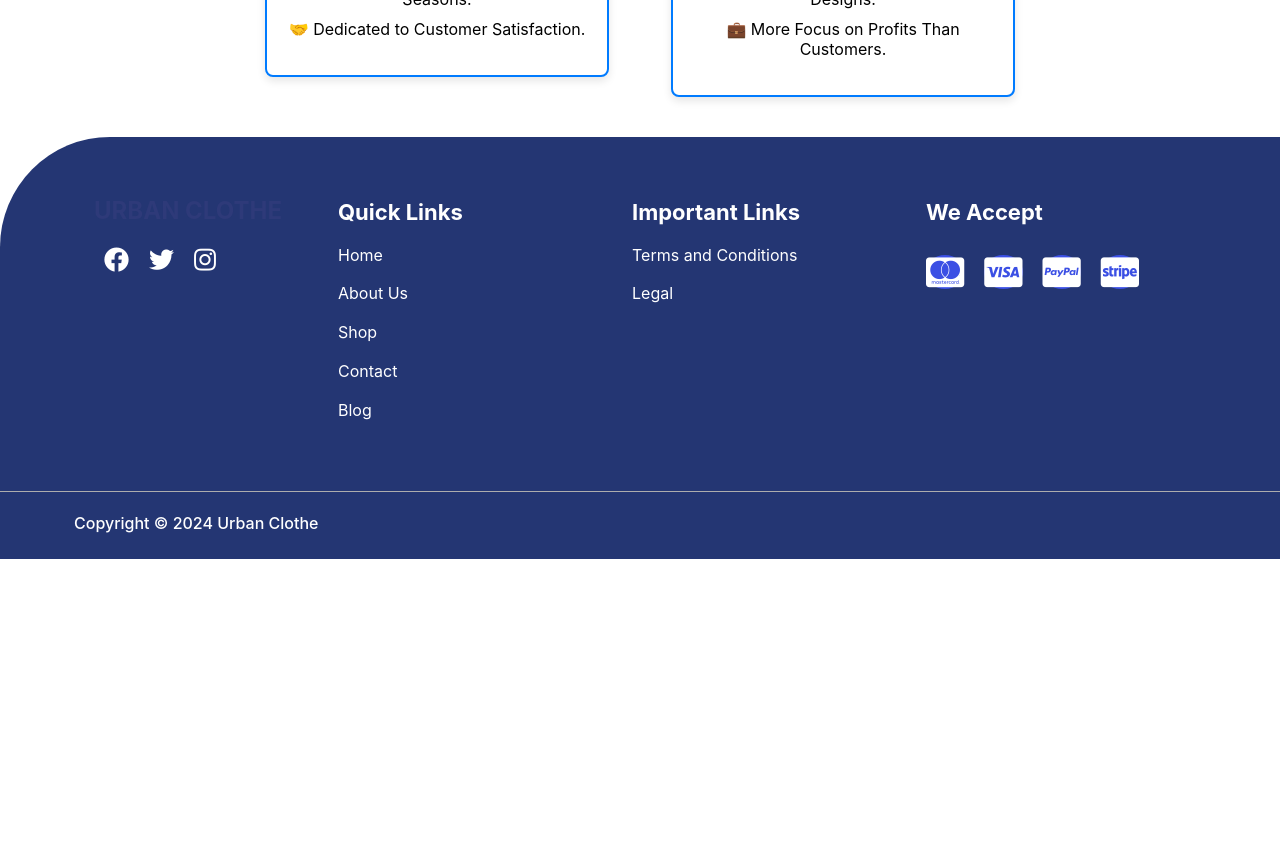
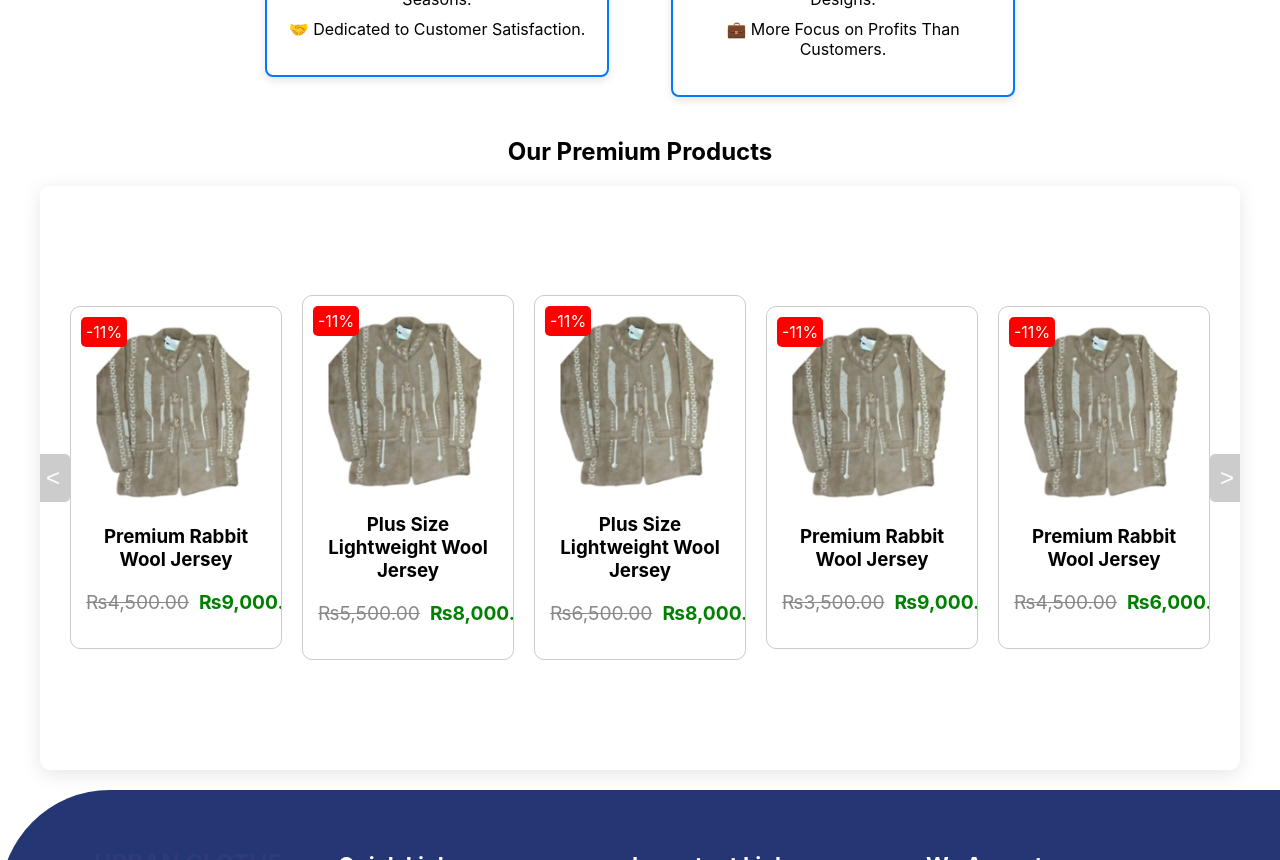
Before and after one commit to MuhammadMoazam/FYP-V1, a React (Create React App) app: page / in a window 1280 px wide. Shown: the part 1940-2800 px from the top of the page. Before the commit the page ends 2499 px from the top, so only its background shows below. Built offline with nearby package versions, Linux system fonts and the light colour scheme.

Commit message:
Products

```diff
--- /dev/null
+++ b/src/components/Products/Products.css
@@ -0,0 +1,90 @@
+.products-container {
+    text-align: center;
+    margin: 20px;
+  }
+
+  .slider {
+    display: flex;
+    align-items: center;
+    justify-content: center;
+  }
+
+  .slider-button {
+    background-color: #ccc;
+    border: none;
+    padding: 10px;
+    cursor: pointer;
+    font-size: 24px;
+    border-radius: 5px;
+    transition: background-color 0.3s;
+  }
+
+  .slider-button:hover {
+    background-color: #aaa;
+  }
+
+  .products-grid {
+    display: flex;
+    justify-content: center;
+    align-items: center;
+    gap: 20px;
+  }
+
+  .product-card {
+    border: 1px solid #ccc;
+    border-radius: 10px;
+    padding: 15px;
+    position: relative;
+    overflow: hidden;
+    transition: transform 0.2s;
+    width: 180px; /* Fixed width for the card */
+  }
+
+  .product-card:hover {
+    transform: scale(1.05);
+  }
+
+  .discount {
+    position: absolute;
+    top: 10px;
+    left: 10px;
+    background-color: red;
+    color: white;
+    padding: 5px;
+    border-radius: 5px;
+  }
+
+  img {
+    width: 100%;
+    height: auto;
+    border-radius: 10px;
+  }
+
+  .price {
+    font-size: 1.2em;
+    margin-top: 10px;
+  }
+
+  .original-price {
+    text-decoration: line-through;
+    color: #888;
+    margin-right: 10px;
+  }
+
+  .discounted-price {
+    color: green;
+    font-weight: bold;
+  }
+
+  /* Media Queries */
+  @media (max-width: 768px) {
+    .product-card {
+      width: 150px; /* Adjust width for smaller screens */
+    }
+  }
+
+  @media (max-width: 480px) {
+    .product-card {
+      width: 120px; /* Adjust width for extra small screens */
+    }
+  }
--- /dev/null
+++ b/src/components/Products/Products.jsx
@@ -0,0 +1,112 @@
+import React, { useState } from 'react';
+import './Products.css';
+import image1 from 'Assets/Products/Premium-Rabbit-Wool-Jersy.png';
+
+const products = [
+  {
+    id: 1,
+    name: 'Premium Rabbit Wool Jersey',
+    originalPrice: '₨4,500.00',
+    discountedPrice: '₨9,000.00',
+    discount: '-11%',
+    imgSrc: image1,
+  },
+  {
+    id: 2,
+    name: 'Plus Size Lightweight Wool Jersey',
+    originalPrice: '₨5,500.00',
+    discountedPrice: '₨8,000.00',
+    discount: '-11%',
+    imgSrc: image1,
+  },
+  {
+    id: 3,
+    name: 'Plus Size Lightweight Wool Jersey',
+    originalPrice: '₨6,500.00',
+    discountedPrice: '₨8,000.00',
+    discount: '-11%',
+    imgSrc: image1,
+  },
+  {
+    id: 4,
+    name: 'Premium Rabbit Wool Jersey',
+    originalPrice: '₨3,500.00',
+    discountedPrice: '₨9,000.00',
+    discount: '-11%',
+    imgSrc: image1,
+  },
+  {
+    id: 5,
+    name: 'Premium Rabbit Wool Jersey',
+    originalPrice: '₨4,500.00',
+    discountedPrice: '₨6,000.00',
+    discount: '-11%',
+    imgSrc: image1,
+  },
+  {
+    id: 6,
+    name: 'Plus Size Lightweight Wool Jersey',
+    originalPrice: '₨4,500.00',
+    discountedPrice: '₨8,000.00',
+    discount: '-11%',
+    imgSrc: image1,
+  },
+  {
+    id: 7,
+    name: 'Plus Size Lightweight Wool Jersey',
+    originalPrice: '₨4,500.00',
+    discountedPrice: '₨9,000.00',
+    discount: '-11%',
+    imgSrc: image1,
+  },
+  {
+    id: 8,
+    name: 'Premium Rabbit Wool Jersey',
+    originalPrice: '₨4,500.00',
+    discountedPrice: '₨8,000.00',
+    discount: '-11%',
+    imgSrc: image1,
+  },
+];
+
+const Products = () => {
+  const [currentIndex, setCurrentIndex] = useState(0);
+  const productsToShow = products.slice(currentIndex, currentIndex + 5);
+
+  const nextProduct = () => {
+    setCurrentIndex((prevIndex) => (prevIndex + 1) % (products.length - 4));
+  };
+
+  const prevProduct = () => {
+    setCurrentIndex((prevIndex) => (prevIndex === 0 ? products.length - 5 : prevIndex - 1));
+  };
+
+  return (
+    <div className="products-container">
+      <h2>Our Premium Products</h2>
+      <div className="slider">
+        <button className="slider-button left" onClick={prevProduct}>
+          &lt;
+        </button>
+        <div className="products-grid">
+          {productsToShow.map(product => (
+            <div key={product.id} className="product-card">
+              <span className="discount">{product.discount}</span>
+              <img src={product.imgSrc} alt={product.name} />
+              <h3>{product.name}</h3>
+              <p className="price">
+                <span className="original-price">{product.originalPrice}</span>
+                <span className="discounted-price">{product.discountedPrice}</span>
+              </p>
+            </div>
+          ))}
+        </div>
+        <button className="slider-button right" onClick={nextProduct}>
+          &gt;
+        </button>
+      </div>
+    </div>
+  );
+};
+
+export default Products;
--- a/src/pages/Home/Home.jsx
+++ b/src/pages/Home/Home.jsx
@@ -3,12 +3,11 @@ import React from 'react'
 import Navbar from '../../components/Navbar/Navbar'
 import Footer from '../../components/Footer/Footer'
 import Banner from '../../components/Lower_Banner/Lower_Banner'
-
-
 import Slider from '../components/Slider/Slider'
 import ProductCategories from 'pages/components/ProductCategories/ProductCategories'
 import Stats from 'pages/components/Stats/Stats'
 import WhyChooseUs from 'pages/components/WhyChooseUs/WhyChooseUs'
+import Products from 'components/Products/Products'
 
 const Home = () => {
   return (
@@ -19,6 +18,7 @@ const Home = () => {
       <ProductCategories></ProductCategories>
       <Stats></Stats>
       <WhyChooseUs></WhyChooseUs>
+      <Products></Products>
 
       <Footer />
     </div>
```
Also changed, not shown: src/Assets/Products/Premium-Rabbit-Wool-Jersy.png (added).
